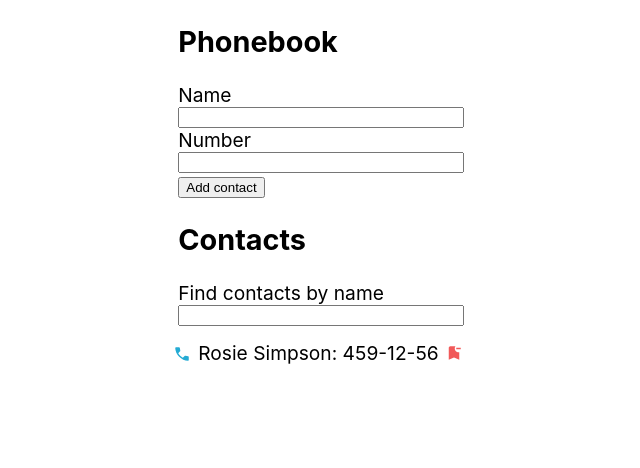
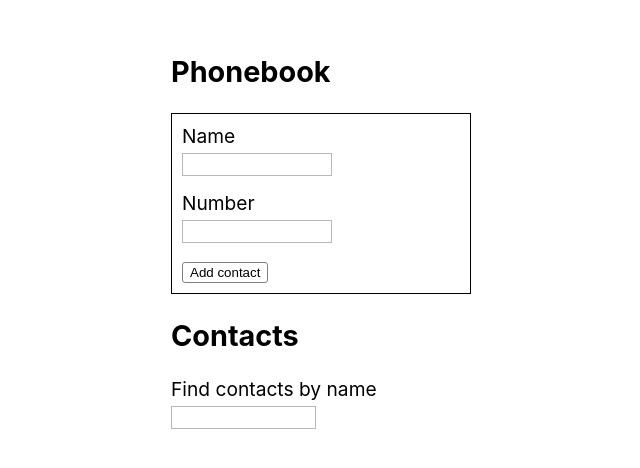
Before and after one commit to filip-bak/goit-react-hw-02-phonebook, a React (Create React App) app: page / in a window 1280 px wide. Shown: the top 468 px of the page, without its empty margins (319-959 px from the left). Built offline with nearby package versions, Linux system fonts and the light colour scheme.

Commit message:
feat: add filter, remove buttons and styling

```diff
--- a/src/components/App.jsx
+++ b/src/components/App.jsx
@@ -8,30 +8,46 @@ import ContactList from './ContactList';
 
 export class App extends Component {
   state = {
-    contacts: [{ id: 'id-1', name: 'Rosie Simpson', number: '459-12-56' }],
+    contacts: [],
     filter: '',
   };
 
   handleFormSubmit = (name, number) => {
     const id = nanoid(7);
+
     const newContact = {
       id,
       name,
       number,
     };
+
+    // validation
+    for (const contact of this.state.contacts) {
+      if (contact.name === name) {
+        return alert(`${name} is already in contacts.`);
+      }
+    }
+
     this.setState(prevState => ({
       contacts: [...prevState.contacts, newContact],
     }));
   };
 
-  handleFilterChange = newFilter => {
+  handleFilterChange = searchQuery => {
     this.setState(prevState => ({
-      filter: newFilter,
+      filter: searchQuery.toLowerCase(),
+    }));
+  };
+
+  handleRemoveContact = itemName => {
+    this.setState(prevState => ({
+      contacts: this.state.contacts.filter(({ name }) => {
+        return name !== itemName;
+      }),
     }));
   };
 
   render() {
-    console.log(this.state);
     return (
       <div className="wrapper">
         <Section title="Phonebook">
@@ -40,7 +56,11 @@ export class App extends Component {
 
         <Section title="Contacts">
           <Filter onFilterChange={this.handleFilterChange} />
-          <ContactList contacts={this.state.contacts} />
+          <ContactList
+            contacts={this.state.contacts}
+            filterQuery={this.state.filter}
+            onRemoveContact={this.handleRemoveContact}
+          />
         </Section>
       </div>
     );
--- a/src/components/ContactForm/ContactForm.module.css
+++ b/src/components/ContactForm/ContactForm.module.css
@@ -1,8 +1,64 @@
 .container {
   display: grid;
   gap: 20px;
+
+  padding: 10px;
+
+  border: 1px solid #000;
 }
+
 .label {
+  position: relative;
+
   display: flex;
   flex-direction: column;
+  gap: 5px;
+
+  width: fit-content;
+  margin-bottom: 15px;
 }
+.status {
+  content: '';
+  position: absolute;
+  align-self: center;
+  left: 138px;
+  top: 35px;
+
+  width: 7px;
+  aspect-ratio: 1;
+
+  border-radius: 50%;
+}
+.input {
+  padding-block: 3px;
+  padding-inline: 2px 15px;
+  border: 1px solid rgb(184, 184, 184);
+  width: 150px;
+}
+.input::placeholder {
+  color: transparent;
+}
+.input:not(:placeholder-shown):valid + .status {
+  background-color: rgb(94, 206, 50);
+}
+.input:not(:placeholder-shown):invalid + .status {
+  background-color: rgb(219, 68, 68);
+}
+.input:focus-visible {
+  outline: 1px solid rgb(33, 176, 243);
+}
+.btn {
+  width: max-content;
+  padding: 2px 7px;
+
+  background-color: #fff;
+  border-radius: 3px;
+  border: 1px solid gray;
+  transition: border 100ms, transform 50ms;
+}
+.btn:hover {
+  border: 1px solid rgb(33, 176, 243);
+}
+.btn:active {
+  transform: scale(0.95);
+}
--- a/src/components/ContactForm/index.jsx
+++ b/src/components/ContactForm/index.jsx
@@ -19,48 +19,63 @@ export class ContactForm extends Component {
     const { name, number } = this.state;
 
     onFormSubmit(name, number);
+
+    this.setState(prevState => ({
+      ...prevState,
+      name: '',
+      number: '',
+    }));
   };
 
   handleChange = e => {
-    const { name, number } = e.currentTarget.form.elements;
-
+    const { name, value } = e.target;
     this.setState(prevState => ({
       ...prevState,
-      name: name.value,
-      number: number.value,
+      [name]: value,
     }));
   };
 
   render() {
-    console.log(this.state);
     return (
       <div className={styles.container}>
-        <form onSubmit={this.handleSubmit}>
+        <form className={styles.form} onSubmit={this.handleSubmit}>
           <label className={styles.label}>
             Name
             <input
+              className={styles.input}
               type="text"
               name="name"
-              title="Name may contain only letters, apostrophe, dash and spaces. For example Adrian, Jacob Mercer, Charles de Batz de Castelmore d'Artagnan"
+              pattern="[A-Z][a-z]+(([\`\s][A-Z][a-z]+)?){5}"
+              title="Name may contain only letters, spaces. For example Adrian, Jacob Mercer, Charles De Batz De Castelmore Artagnan"
+              // title="Name may contain only letters, apostrophe, dash and spaces. For example Adrian, Jacob Mercer, Charles de Batz de Castelmore d'Artagnan"
               autoComplete="off"
+              placeholder="Name"
               required
+              value={this.state.name}
               onChange={this.handleChange}
             />
+            <span className={styles.status}></span>
           </label>
           <label className={styles.label}>
             Number
             <input
+              className={styles.input}
               type="tel"
               name="number"
               pattern="(\+[0-9]{2}\s)?[0-9]{3}[\s\-]?[0-9]{3}[\s\-]?[0-9]{3}"
               title="Phone number must be digits and can contain spaces, dashes and can start with +"
               // title="Phone number must be digits and can contain spaces, dashes, parentheses and can start with +"
               autoComplete="off"
+              placeholder="Number"
               required
+              value={this.state.number}
               onChange={this.handleChange}
             />
+            <span className={styles.status}></span>
           </label>
-          <button type="submit">Add contact</button>
+          <button className={styles.btn} type="submit">
+            Add contact
+          </button>
         </form>
       </div>
     );
--- a/src/components/ContactList/ContactList.module.css
+++ b/src/components/ContactList/ContactList.module.css
@@ -3,26 +3,36 @@
   flex-direction: column;
   gap: 10px;
 
-  padding-left: 20px;
+  padding-left: 35px;
+
+  font-size: 0.9rem;
 }
 
 .item {
   position: relative;
   display: flex;
   align-items: center;
+  flex-wrap: wrap;
 }
-
 .item::before {
   content: '';
   position: absolute;
 
   left: -25px;
-  top: 4px;
+  top: 3px;
   width: 18px;
   aspect-ratio: 1;
   background-image: url('/src/images/contacts.svg');
 }
+@media screen and (min-width: 320px) {
+  .list {
+    font-size: 1rem;
+  }
+}
 
+.phone-number {
+  width: fit-content;
+}
 .btn {
   width: 20px;
   aspect-ratio: 1;
--- a/src/components/ContactList/index.jsx
+++ b/src/components/ContactList/index.jsx
@@ -7,20 +7,36 @@ export class ContactList extends Component {
     contacts: PropTypes.arrayOf(PropTypes.object),
   };
 
+  handleRemoveContact = e => {
+    const { onRemoveContact } = this.props;
+    const { name } = e.currentTarget.dataset;
+
+    onRemoveContact(name);
+  };
+
   render() {
-    const { contacts } = this.props;
-    console.log(contacts);
+    const { contacts, filterQuery } = this.props;
     return (
       <ul className={styles.list}>
-        {contacts.map(({ id, name, number }) => {
-          return (
-            <li className={styles.item} key={id}>
-              <span>{name}</span>:&nbsp;
-              <span>{number}</span>
-              <button className={styles.btn}></button>
-            </li>
-          );
-        })}
+        {contacts
+          .filter(contact => {
+            return filterQuery === ''
+              ? contact
+              : contact.name.toLowerCase().includes(filterQuery);
+          })
+          .map(({ id, name, number }) => {
+            return (
+              <li className={styles.item} key={id}>
+                <span className={styles.name}>{name}:</span>&nbsp;
+                <span className={styles['phone-number']}>{number}</span>
+                <button
+                  className={styles.btn}
+                  data-name={name}
+                  onClick={this.handleRemoveContact}
+                ></button>
+              </li>
+            );
+          })}
       </ul>
     );
   }
--- a/src/components/Filter/Filter.module.css
+++ b/src/components/Filter/Filter.module.css
@@ -1,5 +1,20 @@
 .label {
   display: flex;
   flex-direction: column;
+  gap: 5px;
+
+  width: fit-content;
+
   margin-bottom: 15px;
 }
+.input {
+  max-width: 145px;
+  padding-block: 3px;
+  padding-inline: 2px 15px;
+
+  border: 1px solid rgb(184, 184, 184);
+  width: 150px;
+}
+.input:focus-visible {
+  outline: 1px solid rgb(33, 176, 243);
+}
--- a/src/components/Filter/index.jsx
+++ b/src/components/Filter/index.jsx
@@ -12,12 +12,18 @@ export class Filter extends Component {
     const filterValue = e.target.value;
     onFilterChange(filterValue);
   };
+
   render() {
     return (
       <div>
         <label className={styles.label}>
           Find contacts by name
-          <input type="text" name="filter" onChange={this.handleChange} />
+          <input
+            className={styles.input}
+            type="text"
+            name="filter"
+            onChange={this.handleChange}
+          />
         </label>
       </div>
     );
--- a/src/index.css
+++ b/src/index.css
@@ -1,6 +1,12 @@
 @import-normalize; /* bring in normalize.css styles */
 
 /* RESET */
+*,
+*::before,
+*::after {
+  box-sizing: border-box;
+}
+
 body {
   margin: 0;
   font-family: -apple-system, BlinkMacSystemFont, 'Segoe UI', 'Roboto', 'Oxygen',
@@ -24,8 +30,17 @@ ol {
 /* UTILS */
 .wrapper {
   display: grid;
+  grid-template-columns: 1fr;
   justify-content: center;
   align-items: center;
 
+  max-width: 1280px;
+  padding: 30px;
+
   font-size: 1.2rem;
 }
+@media screen and (min-width: 320px) {
+  .wrapper {
+    grid-template-columns: minmax(300px, max-content);
+  }
+}
```
